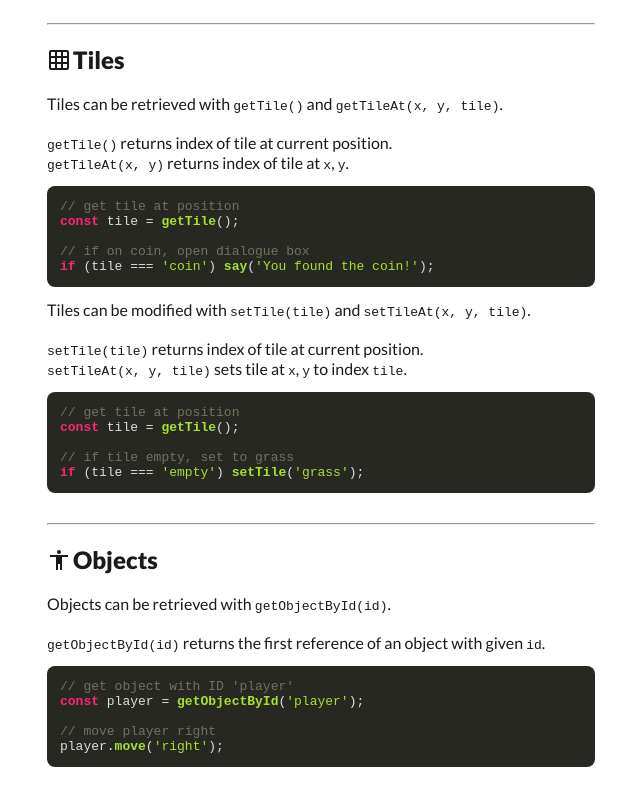
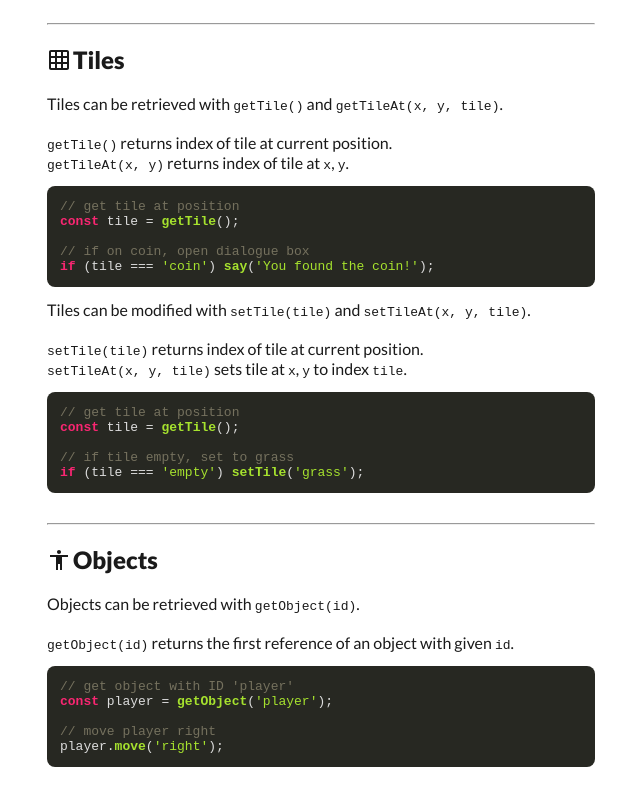
Before and after one commit to LearnCodeOrg/codetrain, a Next.js app: page /docs in a window 1280 px wide. Shown: the part 2007-2807 px from the top of the page, without its empty margins (269-909 px from the left). Built offline with nearby package versions, Linux system fonts and the light colour scheme; no server answers; the database is empty.

Commit message:
Rename getObjectById to getObject.

```diff
--- a/components/GameFrame.js
+++ b/components/GameFrame.js
@@ -121,7 +121,7 @@ export default function GameFrame(props) {
         }
         $$.background[mapIndex] = nameIndex;
       },
-      getObjectById: (id) => {
+      getObject: (id) => {
         return $$.spriteCodes.find(obj => obj.id === id) ?? null;
       },
       deleteObject: (id) => {
@@ -163,7 +163,7 @@ export default function GameFrame(props) {
             const getTileAt = (x, y) => $$.getTileAt(x, y);
             const setTileAt = (x, y, tile) => $$.setTileAt(x, y, tile);
             const say = text => { $$.dialogue = \`\${text}\`; }
-            const getObjectById = id => $$.getObjectById(id);
+            const getObject = id => $$.getObject(id);
             const deleteObject = id => $$.deleteObject(id);
             eval($$.codes[gameObject.sprite]);
             return {
--- a/pages/docs.js
+++ b/pages/docs.js
@@ -275,13 +275,13 @@ if (tile === 'empty') setTile('grass');`}
               <LinkIcon />
             </a>
           </h2>
-          Objects can be retrieved with <code>getObjectById(id)</code>.
+          Objects can be retrieved with <code>getObject(id)</code>.
           <br /><br />
-          <code>getObjectById(id)</code> returns the first reference of an{' '}
+          <code>getObject(id)</code> returns the first reference of an{' '}
           object with given <code>id</code>.
           <Code>
 {`// get object with ID 'player'
-const player = getObjectById('player');
+const player = getObject('player');
 
 // move player right
 player.move('right');`}
```
